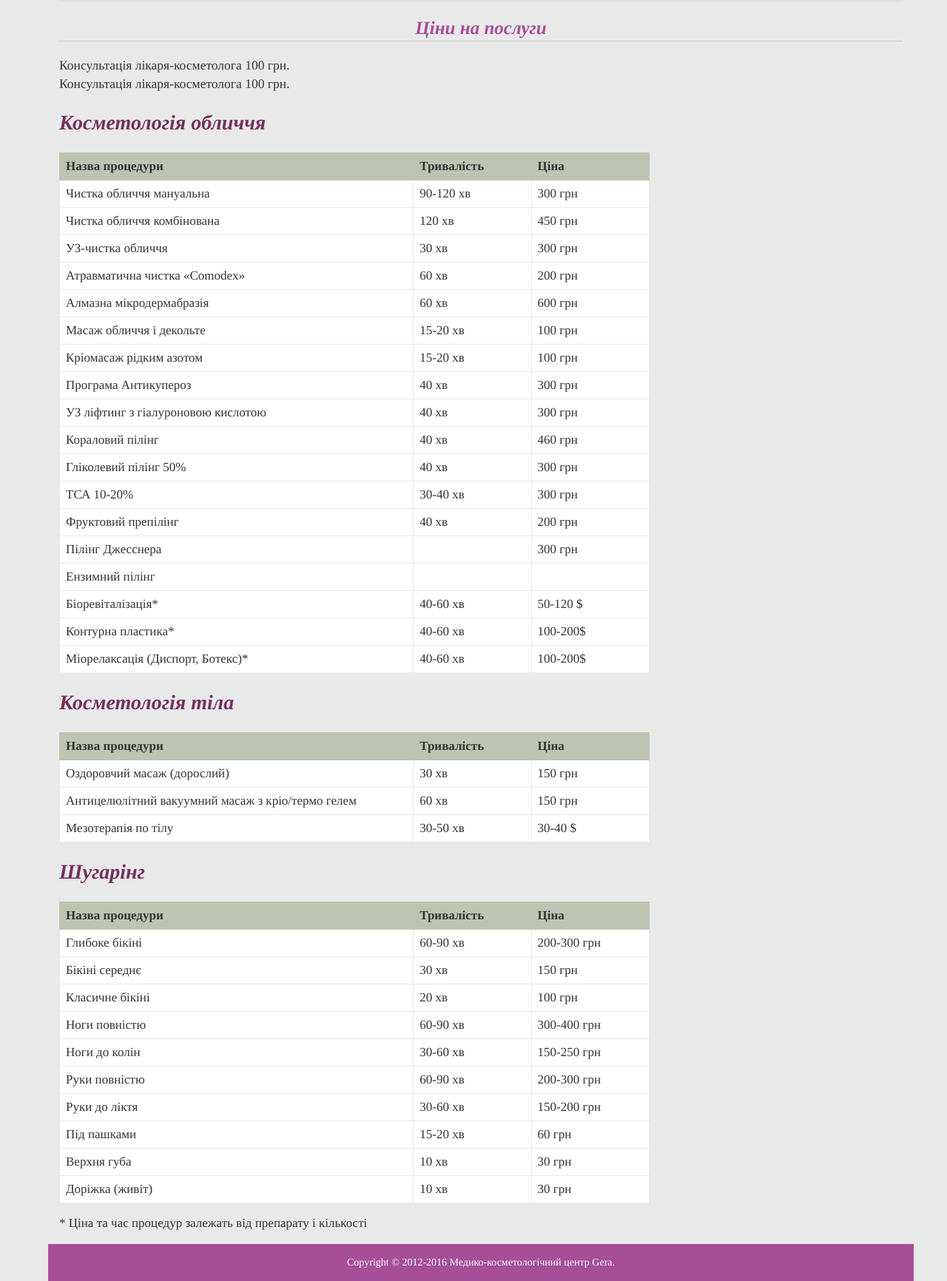
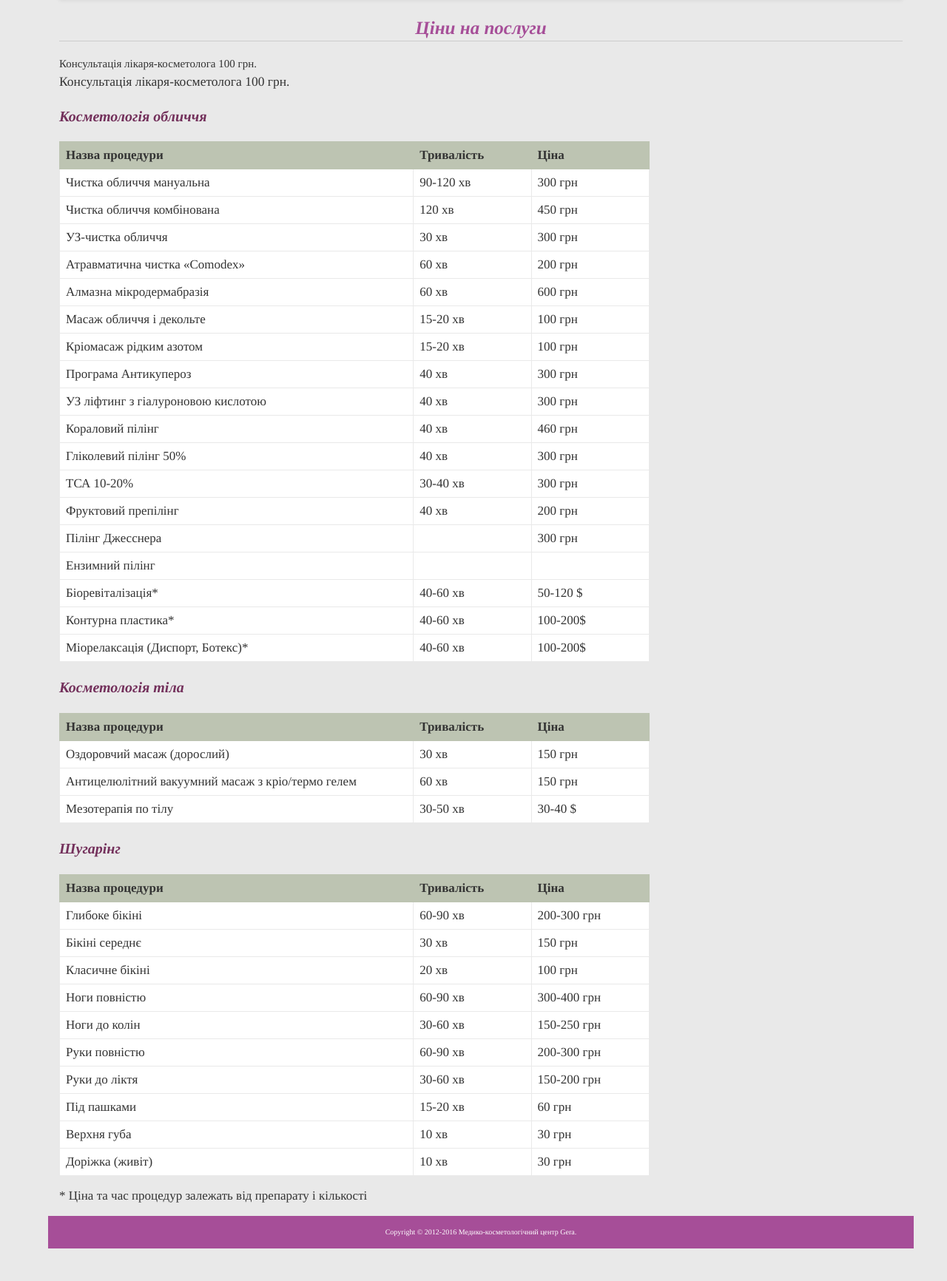
Before and after one commit to iapkarian/database_elegant, a Django app: page /price/ in a window 1280 px wide. Shown: the part 182-1914 px from the top of the page at 74% size. After the commit the page ends 1870 px from the top, so only its background shows below. Run offline with Django 3.2, Linux system fonts and the light colour scheme; some libraries are stand-ins or nearby versions.

Commit message:
change font for price

```diff
--- a/elegant/static/css/main.css
+++ b/elegant/static/css/main.css
@@ -5,6 +5,7 @@ body {
     border-top: 5px solid #A64E98;
     margin: 0;
     font-family: Times;
+    font-size: 100%;
 }
 
 header {
--- a/elegant/static/css/price.css
+++ b/elegant/static/css/price.css
@@ -8,11 +8,12 @@
 }
 
 .qwe {
-    font-size: 125%;
+    font-size: 1.5rem;
     color: #333333;
 }
 
 .qwe2 {
+    font-size: 28px;
     font-size: 1.75rem;
     color: #333333;
 }
```
